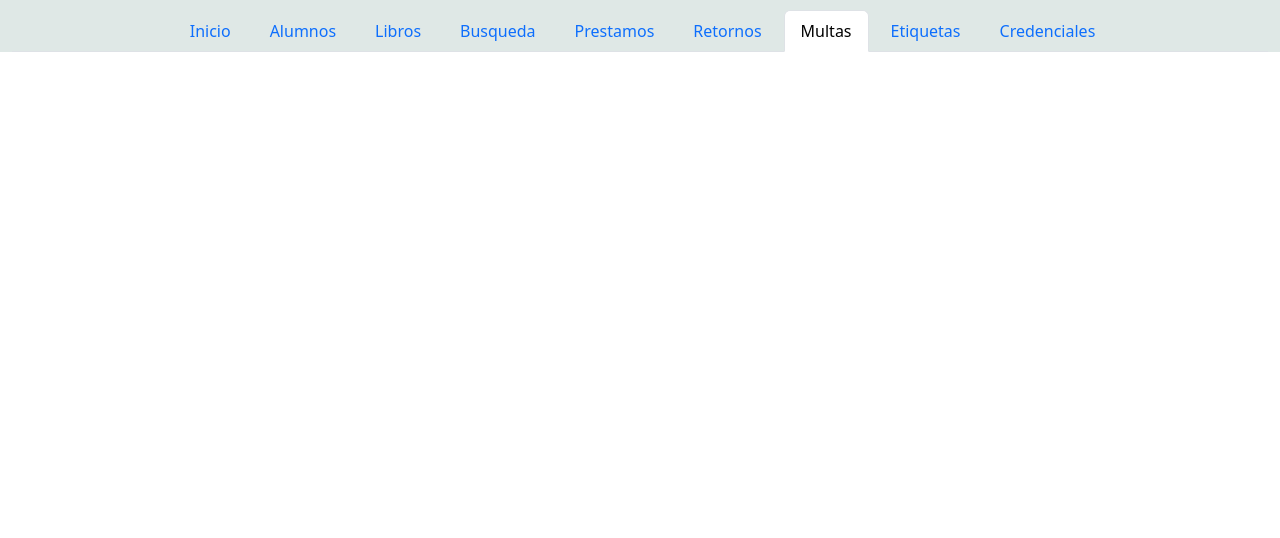
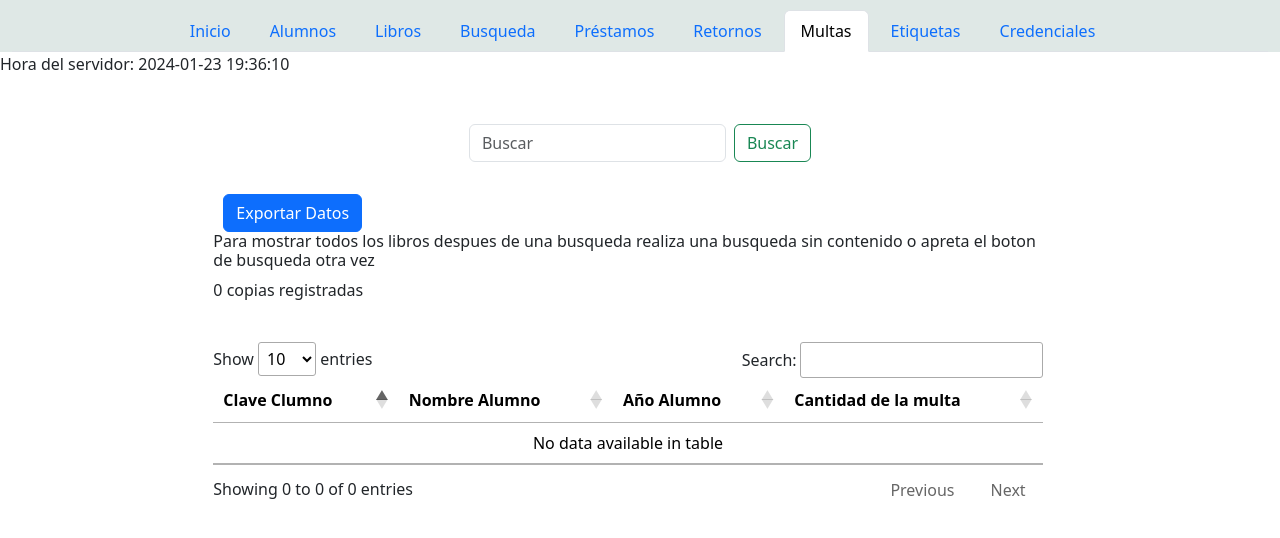
Before and after one commit to Gabrielsalom08/progamabiblio, a Django app: page /multa in a window 1280 px wide. Shown: the part 71-609 px from the top of the page. Run offline with Django 5.2, Linux system fonts and the light colour scheme; data that the repository does not hold is empty; some libraries are stand-ins or nearby versions.

Commit message:
finalizado de multas y completado de tarea programada

```diff
--- a/biblio/__init__.py
+++ b/biblio/__init__.py
@@ -0,0 +1,2 @@
+from celery import app as celery_app
+__all__ = ('celery_app',)
--- a/biblio/urls.py
+++ b/biblio/urls.py
@@ -19,5 +19,5 @@ from django.urls import path, include
 
 urlpatterns = [
     path('',include('biblio_app.urls')),
-    path('admin/', admin.site.urls),
+    path('admin', admin.site.urls),
 ]
--- a/biblio_app/apps.py
+++ b/biblio_app/apps.py
@@ -1,6 +1,9 @@
 from django.apps import AppConfig
-
 
 class BiblioAppConfig(AppConfig):
     default_auto_field = 'django.db.models.BigAutoField'
     name = 'biblio_app'
+
+    def ready(self):
+        from .tasks import iniciar_planificador
+        iniciar_planificador()
--- a/biblio_app/templates/index.html
+++ b/biblio_app/templates/index.html
@@ -72,9 +72,9 @@
           </li>
         <li class="nav-item" style="margin-top: 10px; margin-left: 5px;">
             {% if current_tab == 'prestamo' %}
-                <a class="nav-link active" aria-current="page" href="/prestamo">Prestamos</a>
+                <a class="nav-link active" aria-current="page" href="/prestamo">Préstamos</a>
             {% else %}
-                <a class="nav-link " aria-current="page" href="/prestamo">Prestamos</a>
+                <a class="nav-link " aria-current="page" href="/prestamo">Préstamos</a>
             {% endif %}
           </li>
         </li>
--- a/biblio_app/templates/multas.html
+++ b/biblio_app/templates/multas.html
@@ -1,8 +1,119 @@
 <!DOCTYPE html>
- {% extends "index.html" %}
- {% load static %}
+{% extends "index.html" %}
+{% load static %}
 
- {% block main_content %}
+{% block main_content %}
+<div class="row">
+    <p>Hora del servidor: <span id="server-time"></span></p>
+</div>
+<div class="col-md-8 mx-auto my-4">
+    <div class="row">
+        <nav class="navbar bg-body-light">
+            <div class="container-fluid justify-content-center align-items-center">
+                <form class="d-flex" role="search" action="busqueda" method="get">
+                    <input class="form-control me-2" type="search" placeholder="Buscar" aria-label="Search" name="q" value="{{ request.GET.q }}">
+                    <button class="btn btn-outline-success" type="submit">Buscar</button>
+                </form>
+            </div>
+        </nav>
+        <div class="row mt-4">
+            <form method="post" action="{% url 'exportar_excel_multas' %}" style="margin-left: 10px;">
+                {% csrf_token %}
+                <button type="submit" class="btn btn-primary">Exportar Datos</button>
+            </form>
+            <h6> Para mostrar todos los libros despues de una busqueda realiza una busqueda sin contenido o apreta el boton de busqueda otra vez</h6>
+            <p>{{ copias|length }} copias registradas</p>
+        </div>
+        <div class="row mt-4">
+            <div class="container" style="overflow-y:auto;">
+                <table class="table table-hover">
+                    <thead>
+                        <th>Clave Clumno</th>
+                        <th>Nombre Alumno</th>
+                        <th>Año Alumno</th>
+                        <th>Cantidad de la multa</th>
+                        {% if user.is_authenticated %}
+                        <th>Pagar multa</th>
+                        {% endif %}
+                    </thead>
+                    <tbody>
+                        {% for multa in multas %}
+                            <tr>
+                                <td>{{ multa.alumno.clave|stringformat:"05d" }}</td>
+                                <td>{{ multa.alumno }}</td>
+                                <td> {% if multa.alumno.grupo == 0 %}
+                                    PF
+                                {% else %}
+                                    {{ multa.alumno.grupo }}
+                                {% endif %}</td>
+                                <td>${{ multa.monto }}</td>
+                                {% if user.is_authenticated %}
+                                <td><button class="btn btn-danger" onclick="marcarpagado('{{ multa.pk }}')">
+                                    <i class="bi bi-trash"></i> eliminar<!-- Ícono de papelera -->
+                                </button></td>
+                                {% endif %}
+                            </tr>
+                        {% endfor %}
+                    </tbody>
+                </table>
+            </div>
+        </div>
+    </div>
+</div>
+<script>
+    function marcarpagado(pk) {
+        if (confirm("¿Estás seguro de que quieres borrar a esta copia esta accion es permanente y no se puede deshacer? ")) {
+            // Petición AJAX para eliminar el registro
+            $.ajax({
+                type: 'POST',
+                url: '/multa/pagar/' + pk +'/',
+                data: {
+                    csrfmiddlewaretoken: '{{ csrf_token }}',
+                },
+                success: function () {
+                    // Recargar la página o actualizar la tabla después de borrar
+                    location.reload();
+                },
+                error: function () {
+                    // Manejar errores si es necesario
+                    location.reload();
+                }
+            });
+        } else {
+            // Si el usuario cancela, no hagas nada
+        }
+    }
+</script>
+<script>
+    $(document).ready( function () {
+        $('.table').DataTable({
+            "paging": true,
+            "pageLength": 10 // Mostrar solo 30 elementos por página
+        });
+    });
+</script>
+<script>
+    // Función para obtener y mostrar la hora del servidor
+    function getServerTime() {
+        // Realiza una petición AJAX para obtener la hora del servidor
+        $.ajax({
+            url: '/get_server_time/',  // URL de la vista que devuelve la hora del servidor
+            type: 'GET',
+            success: function(response) {
+                // Muestra la hora del servidor en el span con id "server-time"
+                $('#server-time').text(response.server_time);
+            },
+            error: function(xhr, errmsg, err) {
+                // Maneja los errores si es necesario
+                console.error(xhr.status + ": " + xhr.responseText);
+            }
+        });
+    }
 
-
- {% endblock %}
+    // Ejecuta la función getServerTime() cada 10 segundos para actualizar la hora
+    $(document).ready(function() {
+        getServerTime();  // Obtén y muestra la hora del servidor al cargar la página
+        setInterval(getServerTime, 10000);  // Actualiza la hora cada 10 segundos
+    });
+</script>
+{% endblock %}
--- a/biblio_app/templates/prestamo.html
+++ b/biblio_app/templates/prestamo.html
@@ -6,7 +6,7 @@
 <div class="container-fluid justify-content-center" style="margin-left: 30px; margin-right: 30px;">
   <div class="row">
     <div class="col-md-8">
-      <h2>HISTORIAL DE PRESTAMOS</h2>
+      <h2>HISTORIAL DE PRÉSTAMOS</h2>
       <form method="post" action="{% url 'exportar_excel_prestamos' %}">
         {% csrf_token %}
         <button type="submit" class="btn btn-primary">Exportar datos a Excel</button>
@@ -16,6 +16,7 @@
         <div class="input-group">
           <input type="text" class="form-control" placeholder="Buscar por clave de alumno o clave de libro" name="q">
           <button type="submit" class="btn btn-outline-primary">Buscar</button>
+          <h6> Para mostrar todos los préstamos despues de una busqueda realiza una busqueda sin contenido o apreta el boton de préstamos otra vez</h6>
         </div>
       </form>
       <table class="table table-hover">
--- a/biblio_app/urls.py
+++ b/biblio_app/urls.py
@@ -42,6 +42,7 @@ urlpatterns = [
     path('alumno/borrar_todos', borrar_todos_los_alumnos, name='borrar_todos_los_alumnos'),
     path('libro/eliminar_por_titulo', eliminar_libros_por_titulo, name='eliminar_libros_por_titulo'),
     path('libro/agregar/', agregar_libros),
+    path('exportar_excel_multas', exportar_excel_multas,name='exportar_excel_multas'),
     path('exportar_excel', exportar_excel,name='exportar_excel'),
     path('exportar_excel_alumnos/', exportar_excel_alumnos, name='exportar_excel_alumnos'),
     path('busqueda/<int:clavecopia>', busqeda_detalle, name='busqueda_detalle'),
@@ -55,4 +56,6 @@ urlpatterns = [
     path('libro/eliminar_por_titulo', eliminar_libros_por_titulo, name='eliminar_libros_por_titulo'),
     path('prestamo/completar/<int:pk>/', completar_prestamo, name='completar_prestamo'),
     path('prestamo/ampliar/<int:pk>/', ampliar_prestamo, name='ampliar_prestamo'),
+    path('multa/pagar/<int:pk>/', pagar_multa, name='pagar_multa'),
+    path('get_server_time/', get_server_time, name='get_server_time'),
 ]
--- a/biblio_app/views.py
+++ b/biblio_app/views.py
@@ -13,6 +13,15 @@ from django.core.exceptions import ValidationError
 from django.http import JsonResponse
 from django.utils import timezone
 from openpyxl import Workbook
+from django.http import JsonResponse
+from django.utils import timezone
+
+def get_server_time(request):
+    # Obtiene la hora actual del servidor
+    server_time = timezone.now().strftime('%Y-%m-%d %H:%M:%S')
+
+    # Devuelve la hora del servidor como una respuesta JSON
+    return JsonResponse({'server_time': server_time})
 
 #register your models here
 
@@ -61,7 +70,25 @@ def retornos(request):
     return render(request,"retorno.html",context={"current_tab": "retorno", "prestamo": prestamo})
 
 def multas(request):
-    return render(request,"multas.html",context={"current_tab": "multa"})
+    query = request.GET.get('q')
+    if query:
+        # Verificar si la consulta es un número puro
+        if query.isdigit():
+            # Eliminar los ceros a la izquierda en el caso de que existan
+            query = str(int(query))
+
+        # Realizar la búsqueda utilizando el campo 'clave alumno o clave copia'
+        multas = Multa.objects.filter(
+            Q(clave_alumno__icontains=query) &
+            Q(pagado =False)
+        ).distinct()
+    else:
+        # Si no hay búsqueda, mostrar todos los préstamos activos
+        multas = Multa.objects.filter(pagado=False)
+
+    # Devolver una respuesta con la lista de préstamos
+    return render(request,"multas.html",context={"current_tab": "multa", "multas": multas})
+
 def etiquetas(request):
     return render(request,"etiqueta.html",context={"current_tab": "etiqueta"})
 def credenciales(request):
@@ -663,3 +690,45 @@ def exportar_excel_prestamos(request):
     wb.save(response)
 
     return response
+
+def pagar_multa(request, pk):
+    if request.method == 'POST':
+        try:
+            multa = Multa.objects.get(pk=pk)
+            multa.pagado = True
+            multa.save()
+            return JsonResponse({'success': True})
+        except Multa.DoesNotExist:
+            return JsonResponse({'success': False, 'error': 'La multa no existe'})
+    else:
+        return JsonResponse({'success': False, 'error': 'Método de solicitud incorrecto'})
+
+
+def exportar_excel_multas(request):
+    # Crear un libro de trabajo de Excel
+    wb = Workbook()
+    ws = wb.active
+    ws.title = "Multas"
+
+    # Encabezados de la tabla
+    ws.append(["Clave de Alumno", "Nombre Alumno", "Año Alumno", "Cantidad de multa", "Pagado"])
+
+    # Obtener todas las multas
+    multas = Multa.objects.all()
+
+    # Datos de la tabla
+    for multa in multas:
+        ws.append([
+            multa.alumno.clave,
+            f"{multa.alumno.nombre} {multa.alumno.apellido}",
+            "PF" if multa.alumno.grupo == 0 else multa.alumno.grupo,
+            multa.monto,
+            "Sí" if multa.pagado else "No",
+        ])
+
+    # Guardar el libro de trabajo como un archivo Excel
+    response = HttpResponse(content_type='application/ms-excel')
+    response['Content-Disposition'] = 'attachment; filename="multas.xlsx"'
+    wb.save(response)
+
+    return response
--- /dev/null
+++ b/jobs/jobs.py
@@ -0,0 +1,5 @@
+from django.conf import settings
+import json
+
+def schedul_api():
+    pass
```
Also changed, not shown: biblio/settings.py (+13 -2 lines), biblio_app/tasks.py (added, +38 -0 lines), jobs/updater.py (added).
